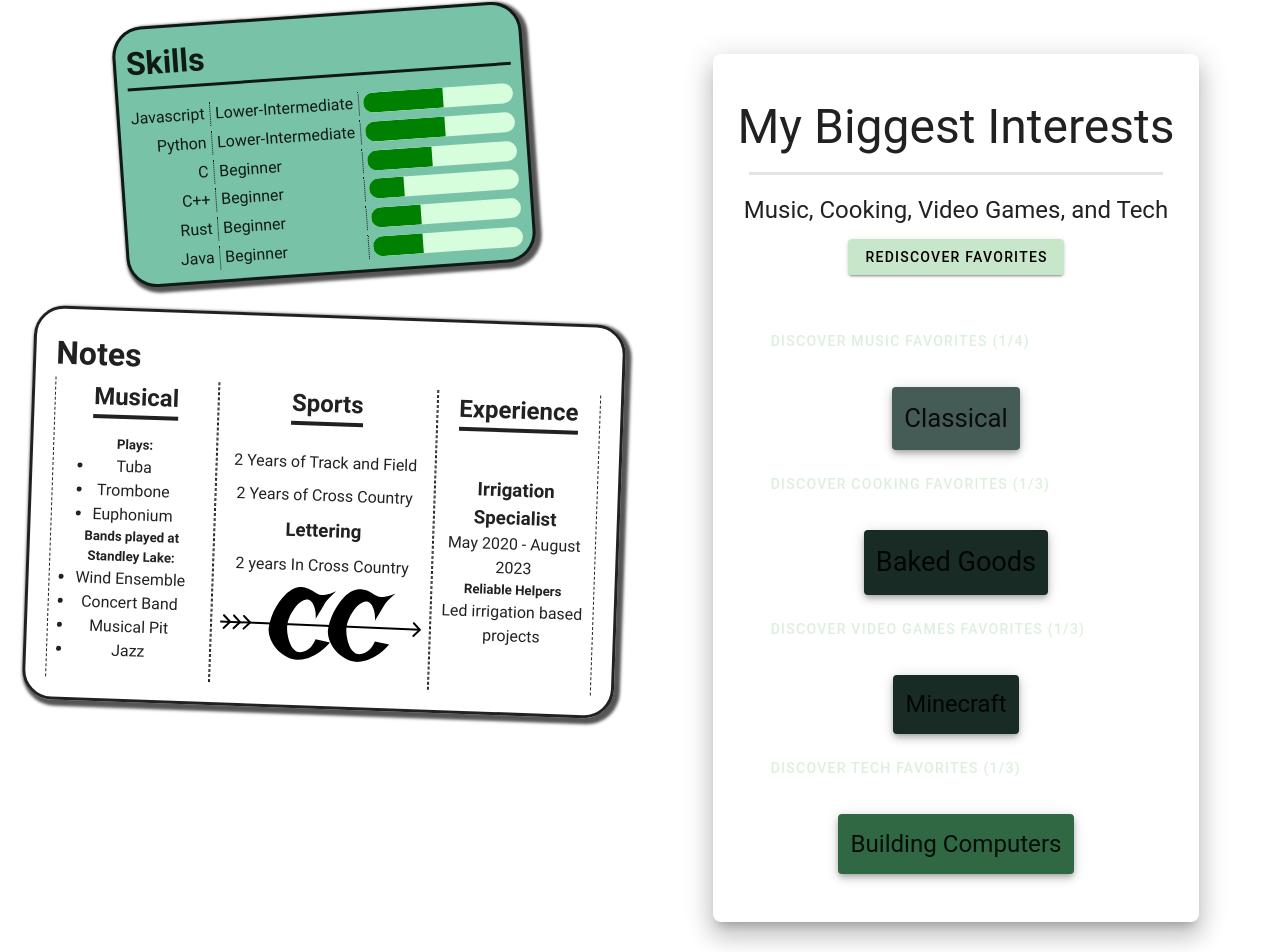
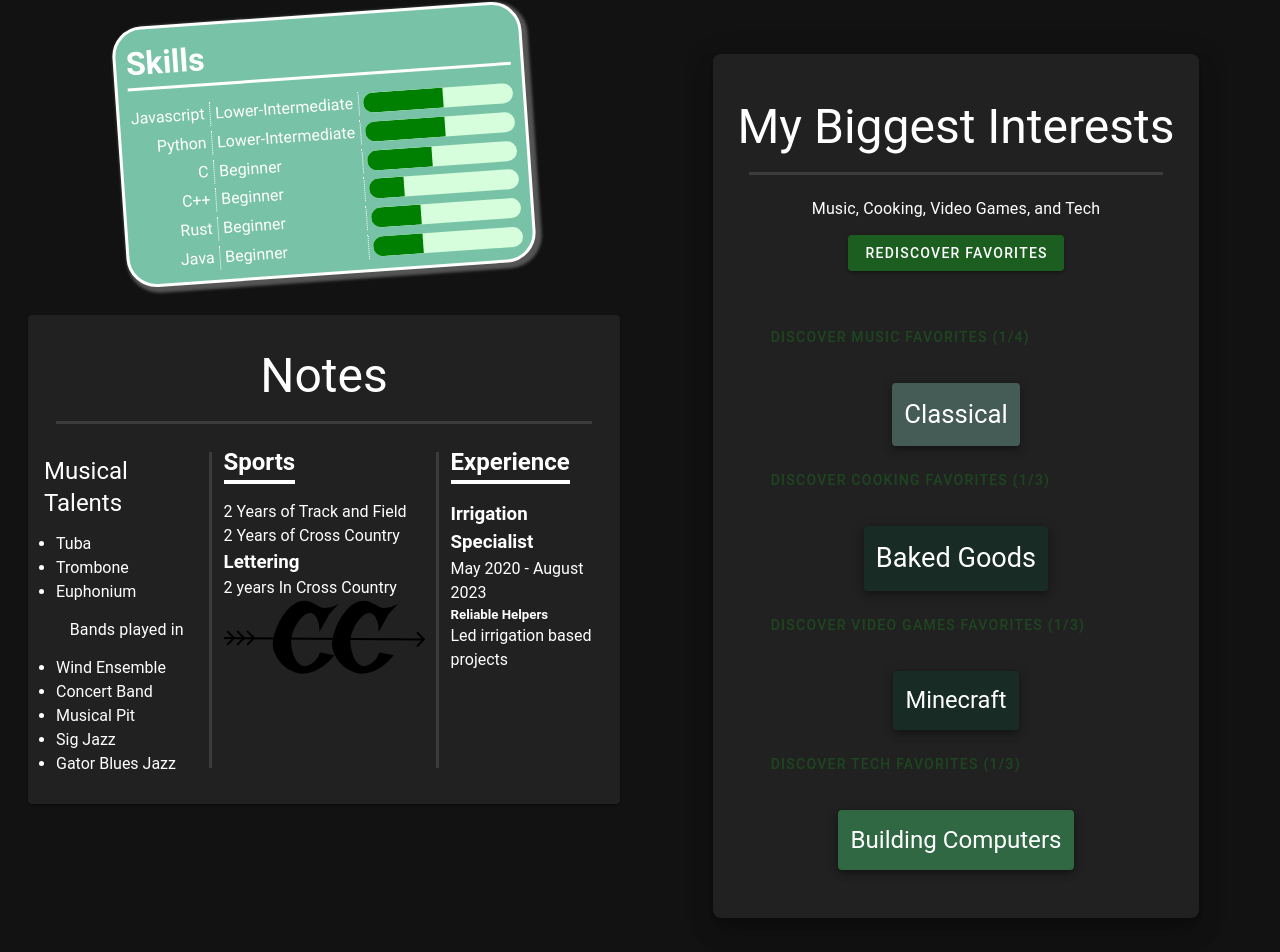
Before and after one commit to SuperJu5tin/vue-site-personal, a Vue app in the folder vuetify-project/: page / in a window 1280 px wide. Shown: the part 657-1609 px from the top of the page. Built offline with nearby package versions, Linux system fonts and the light colour scheme.

Commit message:
about updates

```diff
--- a/vuetify-project/src/components/aboutMe/AboutInterests.vue
+++ b/vuetify-project/src/components/aboutMe/AboutInterests.vue
@@ -1,5 +1,4 @@
 <script setup lang="ts">
-  import CatergorizedCards from './cards/CatergorizedCards.vue'
 
   import { ref } from 'vue'
   import type { Ref } from 'vue'
@@ -39,7 +38,7 @@
     <v-container>
       <v-row class="text-h3 justify-center my-3">My Biggest Interests</v-row>
       <v-divider class="my-5" thickness="3" />
-      <v-row class="text-h5 justify-center my-3">{{ listJoinDiffLast(Object.keys(interests), ", ", " and ") }}</v-row>
+      <v-row class="text-subtitle-1 justify-center my-3">{{ listJoinDiffLast(Object.keys(interests), ", ", " and ") }}</v-row>
       <v-row class="justify-center my-3">
         <v-btn color="primary" @click="clearLocalStorage">Rediscover Favorites</v-btn>
       </v-row>
--- a/vuetify-project/src/components/aboutMe/NotesAboutMe.vue
+++ b/vuetify-project/src/components/aboutMe/NotesAboutMe.vue
@@ -5,38 +5,41 @@
 </script>
 
 <template>
-  <div class="notes-container">
-
-    <h1>Notes</h1>
-    <div class="categories-container">
-      <div class="category">
-        <h2 class="category-header">Musical</h2>
-        <h5>Plays:</h5>
+  <v-card class="pa-3">
+    <v-container>
+      <v-row class="text-h3 justify-center my-2">Notes</v-row>
+      <v-divider class="my-5" thickness="3" />
+      <v-row class="categories-container">
+        <v-col class="">
+          <v-row class="text-h5 justify-center my-3">Musical Talents</v-row>
           <ul>
             <li>Tuba</li>
             <li>Trombone</li>
             <li>Euphonium</li>
           </ul>
-        <h5>Bands played at Standley Lake:</h5>
+          <v-row class="text-subtitle-1 justify-center my-3">Bands played in</v-row>
           <div>
             <ul>
               <li>Wind Ensemble</li>
               <li>Concert Band</li>
               <li>Musical Pit</li>
-            <li>Jazz</li>
+              <li>Sig Jazz</li>
+              <li>Gator Blues Jazz</li>
             </ul>
           </div>
 
-      </div>
-      <div class="category">
+        </v-col>
+        <v-divider class="my-5" thickness="3" vertical />
+        <v-col class="">
           <h2 class="category-header">Sports</h2>
           <p>2 Years of Track and Field</p>
           <p>2 Years of Cross Country</p>
           <h3>Lettering</h3>
           <p>2 years In Cross Country</p>
           <img alt="The Cross Country Letter Icon" :src="CC">
-      </div>
-      <div class="category">
+        </v-col>
+        <v-divider class="my-5" thickness="3" vertical />
+        <v-col class="">
           <h2 class="category-header">Experience</h2>
           <div>
             <h3>Irrigation Specialist</h3>
@@ -44,10 +47,10 @@
             <h5>Reliable Helpers</h5>
             <p>Led irrigation based projects</p>
           </div>
-
-      </div>
-    </div>
-  </div>
+        </v-col>
+      </v-row>
+    </v-container>
+  </v-card>
 </template>
 
 <style>
--- a/vuetify-project/src/components/aboutMe/cards/CardPreset.vue
+++ b/vuetify-project/src/components/aboutMe/cards/CardPreset.vue
@@ -1,22 +1,20 @@
 <script setup lang="ts">
-
-  import { defineProps } from 'vue'
 
   defineProps<{ favorite:string }>()
 
   // const colors: Array<string> = ["#05b774", "#d7fedc", "#74c07a", "#40976a"]
   // const colors: Array<string> = ['#98bad5', '#c6d3e3', '#dbdcff', '#b2cbde', '#d8e1e8']
-  const colors: Array<string> = ['#2c4c3b', '#306844', '#182c25', '#455b55', '#1e453e']
+  const colors: Array<string> = ['first', 'second', 'third', 'fourth', 'fifth']
   const maxFontSize: number = 2.5
   const minFontSize: number = 1
 
-  const randColor = Math.floor(Math.random() * colors.length)
+  const randColor: number = Math.floor(Math.random() * colors.length)
   const randFontSize = `${(Math.random() * (maxFontSize - minFontSize)) + minFontSize}em`
 
 </script>
 
 <template>
-  <v-card class="card pa-3 ma-2 elevation-5">
+  <v-card class="card pa-3 ma-2 elevation-5" :color="colors[randColor]">
     {{ favorite }}
   </v-card>
 </template>
@@ -26,13 +24,7 @@
 .card {
   height: fit-content;
   font-size: v-bind(randFontSize);
-  /* border: solid 1px; */
-  /* border-radius: 10px; */
-  background-color: v-bind(colors[randColor]);
-  /* color: #777; */
-  /* text-shadow: 1px 1px 1px #222; */
-  /* text-align: center; */
-  cursor:default;
+  cursor: default;
   transition: all .2s;
   animation: slidein 5s;
 }
@@ -40,7 +32,6 @@
 .card:hover {
   scale: 1.3;
   text-shadow: 1px 1px 2px #222, 0 0 5px #ffffff;
-  /* box-shadow: 5px 5px 5px black; */
 }
 
 @keyframes slidein {
--- a/vuetify-project/src/components/aboutMe/cards/CatergorizedCards.vue
+++ b/vuetify-project/src/components/aboutMe/cards/CatergorizedCards.vue
@@ -1,8 +1,7 @@
 <script setup lang="ts">
 
-import { ref, watch, defineProps } from 'vue';
+  import { ref, watch } from 'vue'
   import type { Ref } from 'vue'
-import CardPreset from './CardPreset.vue';
 
   const props = defineProps<{ interest:string, favorites:Array<string>, updates:boolean }>()
   const interestName:Ref<string> = ref(props.interest)
@@ -41,17 +40,18 @@ checkCards()
 </script>
 
 <template>
-  <!-- <v-row class="mx-4"> -->
   <v-row class="my-5">
-      <v-btn color="primary" variant="plain" @clearLocalStorage="checkCards" @click="addFavorite" class="button-styled button-two">Discover {{ interest }} Favorites ({{ activeFavorites.length }}/{{ favorites.length }})</v-btn>
+    <v-btn
+      class="button-styled button-two"
+      color="primary"
+      variant="plain"
+      @clear-local-storage="checkCards"
+      @click="addFavorite"
+    >Discover {{ interest }} Favorites ({{ activeFavorites.length }}/{{ favorites.length }})</v-btn>
   </v-row>
-    <!-- <v-row class="my-10 d-flex justify-center align-center"> -->
   <v-row class="justify-center ga-5">
-      <CardPreset v-for="favorite in activeFavorites" :key="favorite" :favorite="favorite"/>
+    <CardPreset v-for="favorite in activeFavorites" :key="favorite" :favorite="favorite" />
   </v-row>
-    <!-- </v-row> -->
-  <!-- </v-row> -->
-
 
 </template>
 
--- a/vuetify-project/src/plugins/vuetify.ts
+++ b/vuetify-project/src/plugins/vuetify.ts
@@ -16,6 +16,11 @@ const dark: ThemeDefinition = {
   dark: true,
   colors: {
     primary: colors.green.darken4,
+    first: '#2c4c3b',
+    second: '#306844',
+    third: '#182c25',
+    fourth: '#455b55',
+    fifth: '#1e453e',
     'about-me': colors.green.accent1,
     portfolio: colors.green.accent2,
     certifications: colors.green.accent3,
@@ -25,17 +30,22 @@ const dark: ThemeDefinition = {
 const light: ThemeDefinition = {
   dark: false,
   colors: {
-    primary: colors.green.lighten4,
+    primary: colors.green.lighten1,
+    first: '#c1e2be',
+    second: '#cae9be',
+    third: '#d6ebc3',
+    fourth: '#ddf0c7',
+    fifth: '#e6f8d1',
     'about-me': colors.green.accent1,
     portfolio: colors.green.accent2,
     certifications: colors.green.accent3,
   },
-};
+}
 
 // https://vuetifyjs.com/en/introduction/why-vuetify/#feature-guides
 export default createVuetify({
   theme: {
-    defaultTheme: 'light',
+    defaultTheme: 'dark',
     themes: {
       dark,
       light,
```
Also changed, not shown: 1 other file (tests, documents, lock files or other folders). Lines whose indentation alone changed are shown as unchanged.
